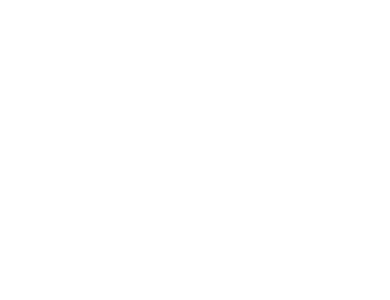
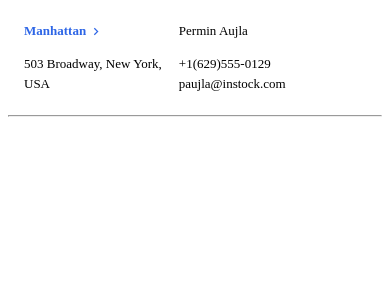
Before and after one commit to vibrentcarey/intstock, a React (Create React App) app in the folder client/: page / in a window 390 px wide. Shown: the top 300 px of the page. Built offline with nearby package versions, Linux system fonts and the light colour scheme.

Commit message:
add mobile styling for warehouse list iteem

```diff
--- a/client/src/App.js
+++ b/client/src/App.js
@@ -1,6 +1,10 @@
+import React from "react";
+import WareHouseListItem from "./WareHouseListItem/WareHouseListItem";
+
 function App() {
   return (
     <div className="App">
+      <WareHouseListItem/>
     </div>
   );
 }
--- a/client/src/WareHouseListItem/WareHouseListItem.css
+++ b/client/src/WareHouseListItem/WareHouseListItem.css
@@ -0,0 +1,46 @@
+.ware-house-list-item {
+  display: flex;
+  justify-content: space-between;
+  margin-left: 16px;
+  margin-right: 16px;
+  font-family: Titillium Web;
+}
+.ware-house-list-item__name {
+  font-style: normal;
+  font-weight: 600;
+  font-size: 13px;
+  line-height: 20px;
+  color: #2E66E6;
+
+}
+
+.ware-house-list-item__container {
+  display: flex;
+}
+.ware-house-list-item__icon {
+  height: 15px;
+  width: 20px;
+  align-self: center;
+
+}
+.ware-house-list-item__contact-name {
+  font-style: normal;
+  font-weight: normal;
+  font-size: 13px;
+  line-height: 20px;
+}
+
+.ware-house-list-item__contact-info {
+  font-style: normal;
+  font-weight: normal;
+  font-size: 13px;
+  line-height: 20px;
+
+}
+.ware-house-list-item__address {
+  margin-top: 0px;
+  font-style: normal;
+  font-weight: normal;
+  font-size: 13px;
+  line-height: 20px;
+}
--- a/client/src/WareHouseListItem/WareHouseListItem.js
+++ b/client/src/WareHouseListItem/WareHouseListItem.js
@@ -1,22 +1,33 @@
-import React from 'react'
+import React from 'react';
+import './WareHouseListItem.css';
+import chevronIcon from '../assets/chevron_right-24px.svg';
 
 const WareHouseListItem = (props) => {
   const {wareHouseName, address, contactName, contactInfo} = props
   return (
+    <>
       <article className='ware-house-list-item'>
+        <div className='ware-house-list-item__right'>
+          <div className='ware-house-list-item__container'>
             <p className='ware-house-list-item__name'>Manhattan</p>
+            <img className='ware-house-list-item__icon'src={chevronIcon} alt='chevron icon'/>
+          </div>
           <p className='ware-house-list-item__address'>
-        Perman Aujla
+            503 Broadway,
             New York, USA
           </p>
+        </div>
+
+        <div className='ware-house-list-item__left'>
           <p className='ware-house-list-item__contact-name'>Permin Aujla</p>
           <p className='ware-house-list-item__contact-info'>
-      +1(629)555-0126
+          +1(629)555-0129
           paujla@instock.com
           </p>
-
-
+        </div>
       </article>
+      <hr/>
+    </>
   )
 }
 
```
Lines whose indentation alone changed are shown as unchanged.
